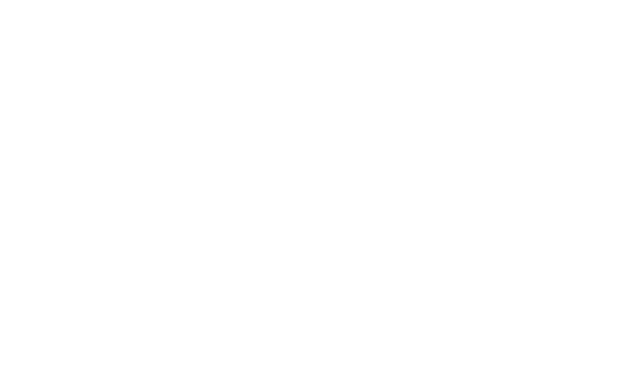
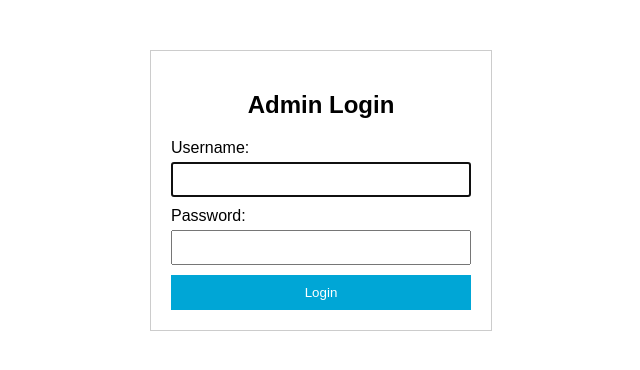
Before and after one commit to Chevuu/edX-Progress-Tool, a React (Create React App) app: page /#/login in a window 1280 px wide. Before the commit this address had no page. Shown: the top 370 px of the page, without its empty margins (319-959 px from the left). Built offline with nearby package versions, Linux system fonts and the light colour scheme.

Commit message:
added login

```diff
--- a/src/App.js
+++ b/src/App.js
@@ -1,25 +1,33 @@
-import React from 'react';
-import { HashRouter as Router, Route, Routes, useParams } from 'react-router-dom';
+import React, { useState, useEffect } from 'react';
+import { HashRouter as Router, Route, Routes, Navigate } from 'react-router-dom';
 import Checklist from './components/Checklist';
-import AdminDashboard from './components/AdminDashboard'; // Import AdminDashboard
+import AdminDashboard from './components/AdminDashboard';
+import Login from './components/Login'; // Import the Login component
 import './App.css';
 import './styles/admin.css';
 import './styles/modal.css';
 
-function ChecklistPage() {
-  const { courseCode, courseRun, checklistID } = useParams();
+function App() {
+  const [isAuthenticated, setIsAuthenticated] = useState(false);
 
-  return (
-    <Checklist courseCode={courseCode} courseRun={courseRun} checklistID={checklistID} />
-  );
-}
+  // Check localStorage to persist authentication state across refreshes
+  useEffect(() => {
+    const auth = localStorage.getItem('isAuthenticated');
+    if (auth === 'true') {
+      setIsAuthenticated(true);
+    }
+  }, []);
 
-function App() {
   return (
     <Router>
       <Routes>
-        <Route path="/:courseCode/:courseRun/:checklistID" element={<ChecklistPage />} />
-        <Route path="/admin/:courseCode" element={<AdminDashboard />} />
+        <Route path="/login" element={<Login setIsAuthenticated={setIsAuthenticated} />} />
+        <Route path="/admin/:courseCode" element={
+          isAuthenticated ? <AdminDashboard /> : <Navigate to="/login" replace />
+        } />
+        <Route path="/:courseCode/:courseRun/:checklistID" element={<Checklist />} />
+        {/* Redirect any unknown paths to the login page or a 404 page */}
+        <Route path="*" element={<Navigate to="/login" replace />} />
       </Routes>
     </Router>
   );
--- a/src/components/AdminDashboard.js
+++ b/src/components/AdminDashboard.js
@@ -74,6 +74,11 @@
     checklist.CourseRun.toLowerCase().includes(filter.toLowerCase())
   );
 
+  const handleLogout = () => {
+    localStorage.removeItem('isAuthenticated');
+    navigate('/login', { replace: true });
+  };
+
   if (loading) {
     return <div>Loading...</div>;
   }
@@ -86,6 +91,7 @@
     <div>
       <div className="dashboard-header">
         <h1>Checklists for Course: <span className="course-code">{courseCode}</span></h1>
+        <button className="logout-btn" onClick={handleLogout}>Logout</button>
         <button className="add-checklist-btn" onClick={handleAddChecklist}>Add Checklist</button>
       </div>
 
--- /dev/null
+++ b/src/components/Login.js
@@ -0,0 +1,57 @@
+import React, { useState } from 'react';
+import { useNavigate } from 'react-router-dom';
+import '../styles/login.css'; // Create this CSS file for styling
+
+const Login = ({ setIsAuthenticated }) => {
+  const [username, setUsername] = useState('');
+  const [password, setPassword] = useState('');
+  const [error, setError] = useState('');
+  const navigate = useNavigate();
+
+  const handleLogin = (e) => {
+    e.preventDefault();
+
+    // Hardcoded credentials
+    const validPassword = 'ProgressTool++!';
+
+    if (password === validPassword) {
+      setIsAuthenticated(true);
+      // Optionally, store auth state in localStorage
+      localStorage.setItem('isAuthenticated', 'true');
+      navigate(`/admin/${username}`);
+    } else {
+      setError('Invalid username or password');
+    }
+  };
+
+  return (
+    <div className="login-container">
+      <h2>Admin Login</h2>
+      {error && <p className="error-message">{error}</p>}
+      <form onSubmit={handleLogin}>
+        <label>
+          Username:
+          <input
+            type="text"
+            value={username}
+            onChange={(e) => setUsername(e.target.value)}
+            required
+            autoFocus
+          />
+        </label>
+        <label>
+          Password:
+          <input
+            type="password"
+            value={password}
+            onChange={(e) => setPassword(e.target.value)}
+            required
+          />
+        </label>
+        <button type="submit">Login</button>
+      </form>
+    </div>
+  );
+};
+
+export default Login;
--- /dev/null
+++ b/src/styles/login.css
@@ -0,0 +1,44 @@
+/* login.css */
+.login-container {
+    width: 300px;
+    margin: 50px auto;
+    padding: 20px;
+    border: 1px solid #ccc;
+    background-color: #fff;
+    text-align: center;
+  }
+
+  .login-container h2 {
+    margin-bottom: 20px;
+  }
+
+  .login-container form label {
+    display: block;
+    margin-bottom: 10px;
+    text-align: left;
+  }
+
+  .login-container form input {
+    width: 100%;
+    padding: 8px;
+    margin-top: 5px;
+    box-sizing: border-box;
+  }
+
+  .login-container form button {
+    width: 100%;
+    padding: 10px;
+    background-color: var(--tu-delft-blue);
+    color: #fff;
+    border: none;
+    cursor: pointer;
+  }
+
+  .login-container form button:hover {
+    background-color: #003e70;
+  }
+
+  .error-message {
+    color: red;
+    margin-bottom: 15px;
+  }
```
